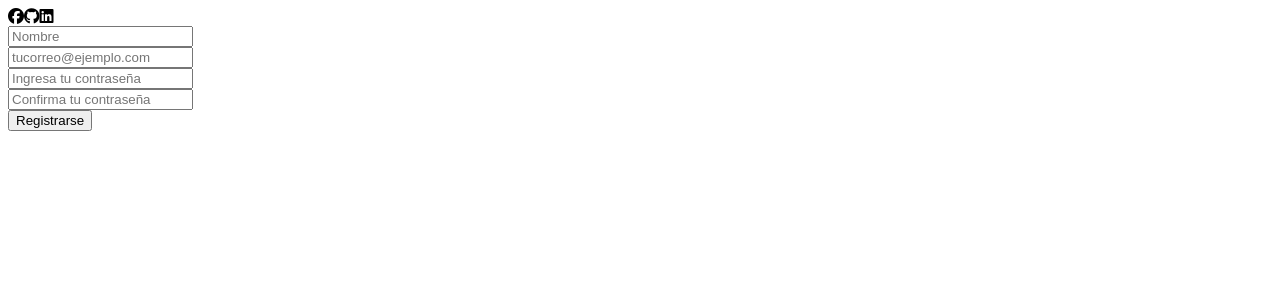
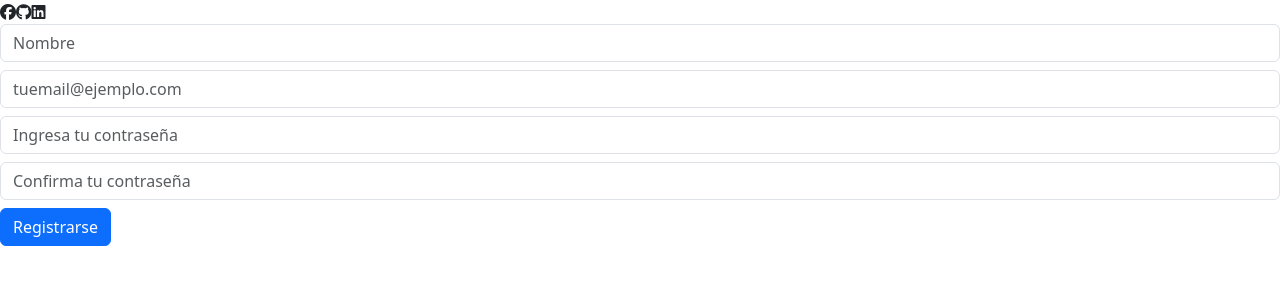
Before and after one commit to javoc88/dl-jsx-loginform, a React (Vite) app: page / in a window 1280 px wide. Shown: the top 300 px of the page. Built offline with nearby package versions, Linux system fonts and the light colour scheme.

Commit message:
editado Formulario usando React Bootstrap

```diff
--- a/package.json
+++ b/package.json
@@ -10,7 +10,9 @@
     "preview": "vite preview"
   },
   "dependencies": {
+    "bootstrap": "^5.3.1",
     "react": "^18.2.0",
+    "react-bootstrap": "^2.8.0",
     "react-dom": "^18.2.0"
   },
   "devDependencies": {
--- a/src/App.jsx
+++ b/src/App.jsx
@@ -1,5 +1,7 @@
+import React from "react";
 import { useState } from "react";
 import "./App.css";
+import "bootstrap/dist/css/bootstrap.min.css";
 import Registro from "./components/Registro";
 
 function App() {
--- a/src/components/Formulario.jsx
+++ b/src/components/Formulario.jsx
@@ -1,4 +1,6 @@
 import { useState } from "react";
+import Button from "react-bootstrap/Button";
+import Form from "react-bootstrap/Form";
 
 const Formulario = () => {
   const [name, setName] = useState("");
@@ -8,6 +10,9 @@ const Formulario = () => {
   const validateData = () => {
     if (password != confirmPassword) {
       //componente Alert - "Contraseñas no coinciden"
+      // test
+      alert("Contraseñas no coinciden");
+      return;
     }
     if (
       name === "" ||
@@ -16,9 +21,14 @@ const Formulario = () => {
       confirmPassword === ""
     ) {
       //componente Alert - "Completar todos los campos"
+      // test
+      alert("Completar todos los campos");
+      return;
     }
 
     // componente Alert - "Cuenta creada exitosamente"
+    // test
+    alert("Cuenta creada exitosamente");
     setName("");
     setEmail("");
     setPassword("");
@@ -27,7 +37,48 @@ const Formulario = () => {
 
   return (
     <>
-      <form onSubmit={validateData}>
+    {/* Formulario con React Bootstrap */}
+      <Form onSubmit={validateData}>
+        <Form.Group className="mb-2" controlId="formName">
+          <Form.Control
+            type="text"
+            placeholder="Nombre"
+            aria-label="Username"
+            value={name}
+            onChange={(e) => setName(e.target.value)}
+          />
+        </Form.Group>
+        <Form.Group className="mb-2" controlId="formEmail">
+          <Form.Control
+            type="email"
+            placeholder="tuemail@ejemplo.com"
+            value={email}
+            onChange={(e) => setEmail(e.target.value)}
+          />
+        </Form.Group>
+        <Form.Group className="mb-2" controlId="formPassword">
+          <Form.Control
+            type="password"
+            aria-label="Password"
+            placeholder="Ingresa tu contraseña"
+            value={password}
+            onChange={(e) => setPassword(e.target.value)}
+          />
+        </Form.Group>
+        <Form.Group className="mb-2" controlId="formConfirmPassword">
+          <Form.Control
+            type="password"
+            aria-label="Confirm Password"
+            placeholder="Confirma tu contraseña"
+            value={confirmPassword}
+            onChange={(e) => setConfirmPassword(e.target.value)}
+          />
+        </Form.Group>
+        <Button type="submit">Registrarse</Button>
+      </Form>
+
+      {/* formulario sin React Bootstrap */}
+      {/* <form onSubmit={validateData}>
         <div>
           <input
             type="text"
@@ -65,9 +116,9 @@ const Formulario = () => {
           />
         </div>
         <div>
-          <button type="submit">Registrarse</button>
+          <Button type="submit">Registrarse</Button>
         </div>
-      </form>
+      </form> */}
     </>
   );
 };
```
Also changed, not shown: 1 other file (tests, documents, lock files or other folders).
